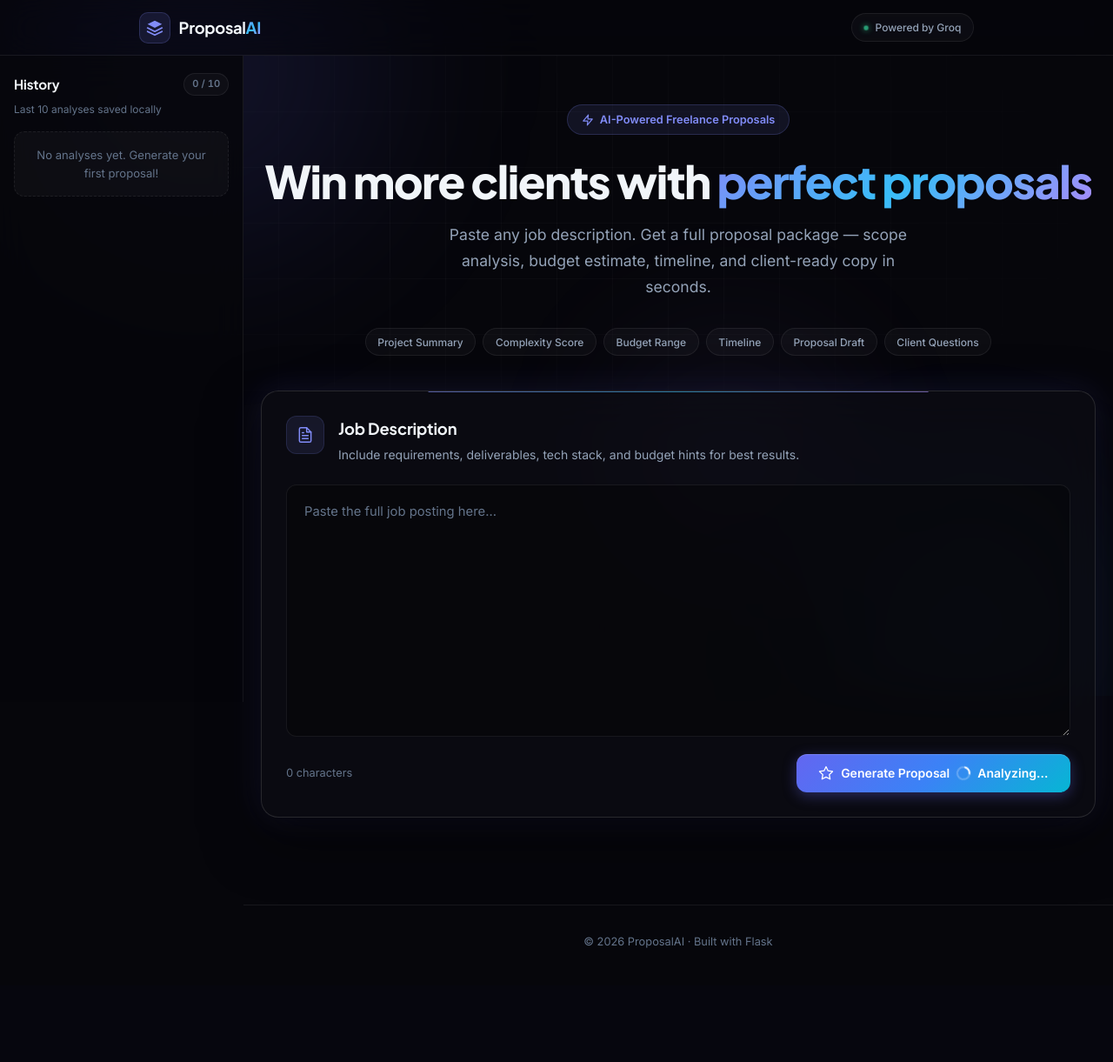
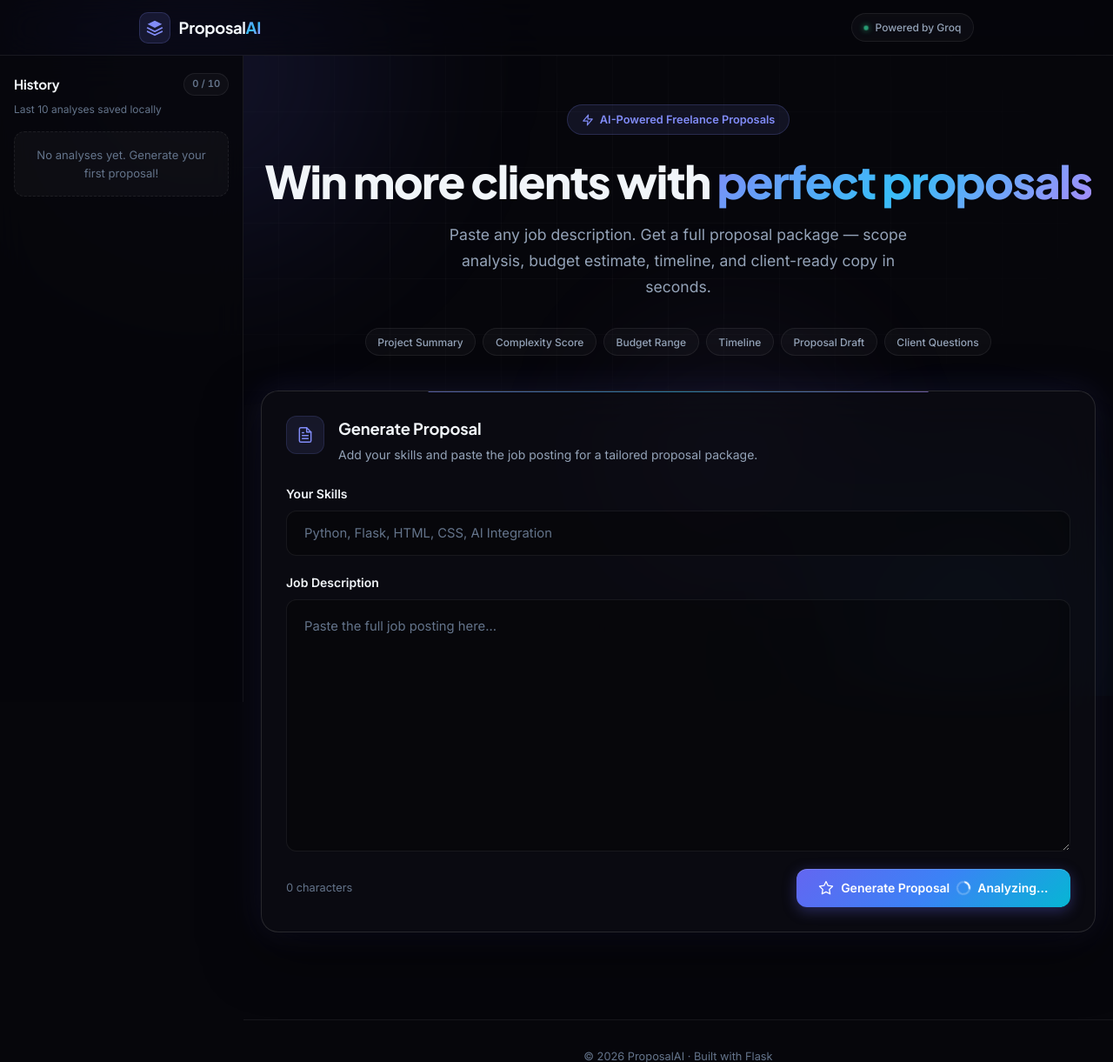
Before and after one commit to DaniloBiletskiy/AI-Proposal-Generator, a Flask app: page / in a window 1280 px wide. Shown: the top 1221 px of the page at 87% size. Before the commit the page ends 1090 px from the top, so only its background shows below. Run offline with Flask 3, Linux system fonts and the light colour scheme; data that the repository does not hold is empty.

Commit message:
Add skills field

```diff
--- a/app.py
+++ b/app.py
@@ -17,13 +17,15 @@
 
 SYSTEM_PROMPT = """You are an expert freelance consultant who analyzes job postings and writes winning proposals.
 
-Given a freelance job description, respond with a JSON object containing exactly these keys:
+Given a freelance job description and the freelancer's skills, respond with a JSON object containing exactly these keys:
 - "project_summary": A concise 2-4 sentence overview of what the client needs.
 - "complexity_score": An integer from 1 (trivial) to 10 (highly complex).
 - "budget_range": A realistic estimated budget range in USD (e.g. "$2,000 – $4,500").
 - "timeline": A realistic estimated delivery timeline (e.g. "3–4 weeks").
-- "proposal": A polished, professional proposal letter (3-5 paragraphs) tailored to the job. Write in first person, be specific, highlight relevant expertise, and include a brief approach.
+- "proposal": A polished, professional proposal letter (3-5 paragraphs) tailored to the job and the freelancer's skills. Write in first person, be specific, highlight relevant expertise that matches the provided skills, mention concrete experience tied to those skills where they align with the job, and include a brief approach.
 - "questions_for_client": An array of 3-5 thoughtful clarifying questions to ask the client before starting.
+
+When skills are provided, weave them naturally into the proposal — emphasize overlapping skills between the job requirements and the freelancer's skill set. If no skills are provided, write a strong general proposal without inventing specific skills.
 
 Base estimates on typical freelance market rates. Be honest about complexity. Return only valid JSON, no markdown fences."""
 
@@ -136,12 +138,24 @@
 def generate():
     data = request.get_json(silent=True) or {}
     job_description = (data.get("job_description") or "").strip()
+    your_skills = (data.get("your_skills") or "").strip()
 
     if not job_description:
         return jsonify({"error": "Please provide a job description."}), 400
 
     if len(job_description) > 15000:
         return jsonify({"error": "Job description is too long (max 15,000 characters)."}), 400
+
+    if len(your_skills) > 1000:
+        return jsonify({"error": "Skills field is too long (max 1,000 characters)."}), 400
+
+    user_content = f"Analyze this freelance job posting and generate a proposal:\n\n{job_description}"
+    if your_skills:
+        user_content = (
+            f"Freelancer skills: {your_skills}\n\n"
+            f"Analyze this freelance job posting and generate a proposal tailored to those skills:\n\n"
+            f"{job_description}"
+        )
 
     try:
         client = get_client()
@@ -150,10 +164,7 @@
             response_format={"type": "json_object"},
             messages=[
                 {"role": "system", "content": SYSTEM_PROMPT},
-                {
-                    "role": "user",
-                    "content": f"Analyze this freelance job posting and generate a proposal:\n\n{job_description}",
-                },
+                {"role": "user", "content": user_content},
             ],
             temperature=0.7,
         )
--- a/templates/index.html
+++ b/templates/index.html
@@ -1,4 +1,3 @@
-<!DOCTYPE html>
 <html lang="en">
 <head>
   <meta charset="UTF-8">
@@ -8,6 +7,40 @@
   <link rel="preconnect" href="https://fonts.gstatic.com" crossorigin>
   <link href="https://fonts.googleapis.com/css2?family=Inter:wght@400;500;600;700&family=Plus+Jakarta+Sans:wght@500;600;700;800&display=swap" rel="stylesheet">
   <link rel="stylesheet" href="{{ url_for('static', filename='style.css') }}">
+  <style>
+    .form__group + .form__group { margin-top: 1.25rem; }
+    .form__label {
+      display: block;
+      font-size: 0.875rem;
+      font-weight: 600;
+      color: var(--text);
+      margin-bottom: 0.5rem;
+    }
+    .input-wrap {
+      position: relative;
+      border-radius: 12px;
+      background: rgba(0, 0, 0, 0.3);
+      border: 1px solid var(--border);
+      transition: border-color var(--transition), box-shadow var(--transition);
+    }
+    .input-wrap:focus-within {
+      border-color: rgba(129, 140, 248, 0.4);
+      box-shadow: 0 0 0 3px rgba(129, 140, 248, 0.1);
+    }
+    .input-wrap input {
+      display: block;
+      width: 100%;
+      background: transparent;
+      border: none;
+      color: var(--text);
+      font-family: var(--font);
+      font-size: 0.925rem;
+      line-height: 1.5;
+      padding: 0.85rem 1.25rem;
+    }
+    .input-wrap input::placeholder { color: var(--text-muted); }
+    .input-wrap input:focus { outline: none; }
+  </style>
 </head>
 <body>
   <div class="ambient" aria-hidden="true">
@@ -102,12 +135,26 @@
             </svg>
           </div>
           <div>
-            <h2 class="card__title">Job Description</h2>
-            <p class="card__desc">Include requirements, deliverables, tech stack, and budget hints for best results.</p>
+            <h2 class="card__title">Generate Proposal</h2>
+            <p class="card__desc">Add your skills and paste the job posting for a tailored proposal package.</p>
           </div>
         </div>
 
         <form id="proposal-form" class="form">
+          <div class="form__group">
+            <label for="your-skills" class="form__label">Your Skills</label>
+            <div class="input-wrap">
+              <input
+                type="text"
+                id="your-skills"
+                name="your_skills"
+                placeholder="Python, Flask, HTML, CSS, AI Integration"
+                autocomplete="off"
+              />
+            </div>
+          </div>
+          <div class="form__group">
+            <label for="job-description" class="form__label">Job Description</label>
             <div class="textarea-wrap">
               <textarea
                 id="job-description"
@@ -116,6 +163,7 @@
                 placeholder="Paste the full job posting here..."
                 required
               ></textarea>
+            </div>
           </div>
           <div class="form__footer">
             <span id="char-count" class="char-count">0 characters</span>
@@ -276,7 +324,10 @@
   </div>
 
   <script>
+    const SKILLS_STORAGE_KEY = "proposalai-your-skills";
+
     const form = document.getElementById("proposal-form");
+    const skillsInput = document.getElementById("your-skills");
     const textarea = document.getElementById("job-description");
     const charCount = document.getElementById("char-count");
     const submitBtn = document.getElementById("submit-btn");
@@ -297,6 +348,25 @@
     let lastResultData = null;
     let activeHistoryId = null;
     let toastTimeout = null;
+
+    function loadSavedSkills() {
+      try {
+        const saved = localStorage.getItem(SKILLS_STORAGE_KEY);
+        if (saved) skillsInput.value = saved;
+      } catch {
+        /* ignore */
+      }
+    }
+
+    function saveSkills() {
+      try {
+        localStorage.setItem(SKILLS_STORAGE_KEY, skillsInput.value);
+      } catch {
+        /* ignore */
+      }
+    }
+
+    skillsInput.addEventListener("input", saveSkills);
 
     textarea.addEventListener("input", () => {
       const len = textarea.value.length;
@@ -557,19 +627,24 @@
       event.preventDefault();
       hideError();
 
+      const yourSkills = skillsInput.value.trim();
       const jobDescription = textarea.value.trim();
       if (!jobDescription) {
         showError("Please enter a job description.");
         return;
       }
 
+      saveSkills();
       setLoading(true);
 
       try {
         const response = await fetch("/generate", {
           method: "POST",
           headers: { "Content-Type": "application/json" },
-          body: JSON.stringify({ job_description: jobDescription }),
+          body: JSON.stringify({
+            job_description: jobDescription,
+            your_skills: yourSkills,
+          }),
         });
 
         const data = await response.json();
@@ -588,6 +663,7 @@
       }
     });
 
+    loadSavedSkills();
     fetchHistory();
   </script>
 </body>
```
Lines whose indentation alone changed are shown as unchanged.
